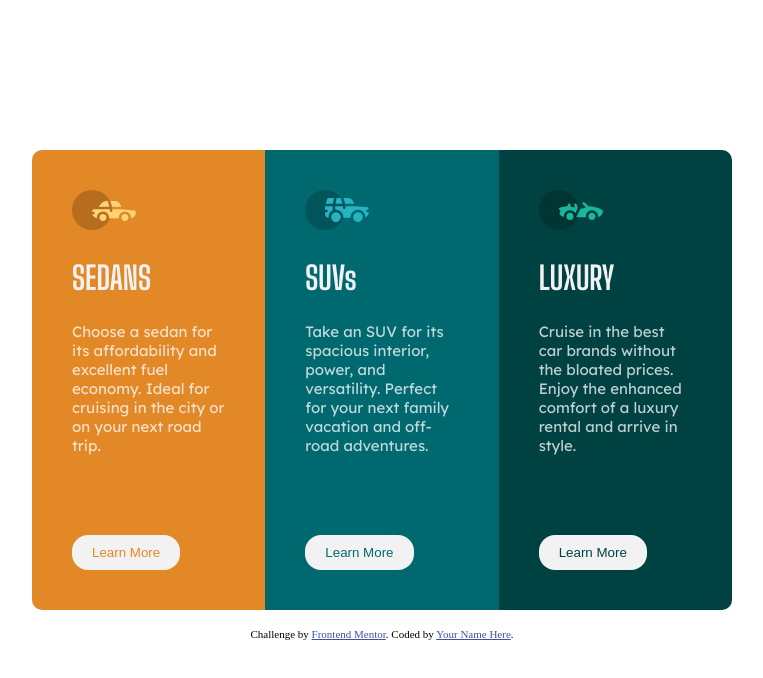
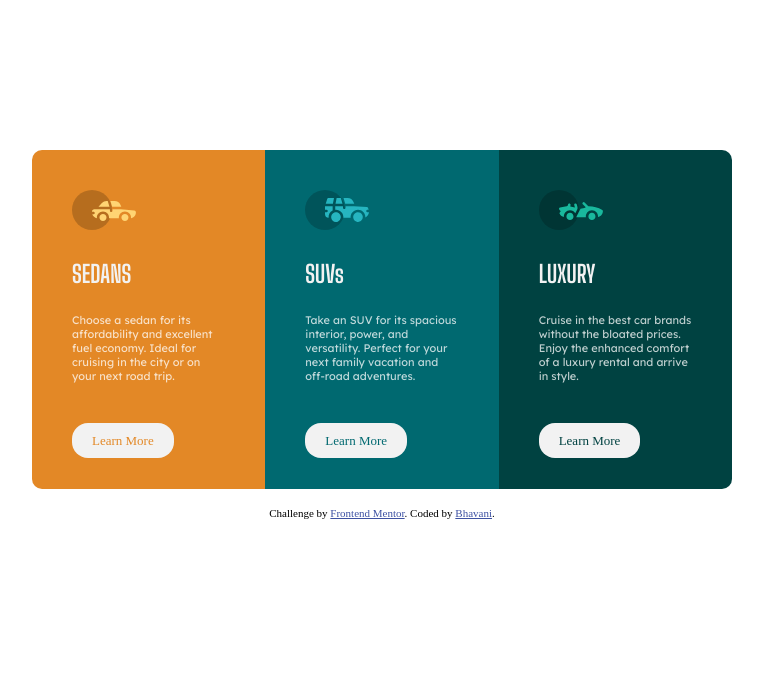
Before and after one commit to BhavaniPenugonda/3-column-preview-card-component-main, a plain HTML site: page index.html in a window 1280 px wide. Shown: the whole page, without its empty margins (258-1021 px from the left). Drawn offline with Linux system fonts and the light colour scheme.

Commit message:
styles.css
pixels value changed

```diff
--- a/css/styles.css
+++ b/css/styles.css
@@ -6,10 +6,12 @@
   --grid-item-sedans-bgcolor: hsl(31, 77%, 52%);
   --grid-item-SUVs-bgcolor:hsl(184, 100%, 22%);
   --grid-item-Luxury-bgcolor:hsl(179, 100%, 13%);
-  --h1-button-color:hsl(0, 0%, 95%);
+  --h2-button-color:hsl(0, 0%, 95%);
   --p-textcolor:hsla(0, 0%, 100%, 0.75);
+  --attribution-a:hsl(228, 45%, 44%);
+}
 
-}
+/* sets the grid to the center and in 3 columns*/
 .grid{
   display:grid;
   grid-template-columns:1fr 1fr 1fr;
@@ -19,64 +21,103 @@
   border-radius: 10px;
   overflow: hidden;
 }
+
+/* sets the each grid item padding*/
 .grid-item{
   padding:40px;
 }
 
-.grid-item-sedans{
+/*sets the background color to grid sedans.And sets the background color when button is hovered */
+.grid-item-sedans,
+.button-sedans:hover
+{
   background-color: var(--grid-item-sedans-bgcolor);
 }
 
-.grid-item-SUVs{
+/*sets the background color to grid suvs.And sets the background color when button is hovered */
+.grid-item-SUVs,
+.button-suv:hover{
   background-color: var(--grid-item-SUVs-bgcolor);
 }
-.grid-item-Luxury {
+
+/*sets the background color to grid luxury.And sets the background color when button is hovered */
+.grid-item-Luxury,
+.button-luxury:hover {
   background-color: var(--grid-item-Luxury-bgcolor);
 }
-h1{
+/* sets the font of  grid item  Title  */
+h2{
   margin-top: 25px;
-  color: var(--h1-button-color);
+  color: var(--h2-button-color);
   font-family:"Big Shoulders Display", sans-serif;
   font-weight: 700;
 }
 
+/* sets the paragraph font of each grid item  */
 p{
-  margin-top:25px;
+  margin:25px 0 30px 0;
   color:var(--p-textcolor);
   font-family:"Lexend Deca", sans-serif;
   font-weight:400;
-  font-size: 15px;
+  font-size: 11px;
+
 }
 
 .button{
   padding: 10px 20px;
+  font-size: 13px;
   border: none;
   text-align: center;
+  text-decoration: none;
   border-radius: 16px;
-  margin-top: 80px;
-  background-color: var(--h1-button-color);
+  background-color: var(--h2-button-color);
+  cursor:pointer;
+
 }
 
+/* sets the text color and border when button is hovered    */
+.button:hover {
+  color:var(--p-textcolor);
+  border:1px solid white;
+}
+
+/* sets the sedans grid item button background color  */
 .button-sedans{
   color: var(--grid-item-sedans-bgcolor);
 }
 
+/* sets the suvs grid item button background color  */
 .button-suv{
   color:var(--grid-item-SUVs-bgcolor);
 }
 
+/* sets the luxury grid item button background color  */
 .button-luxury{
   color: var(--grid-item-Luxury-bgcolor);
 }
 
-@media all and (max-width:375px) {
+.attribution {
+  font-size: 11px;
+  text-align: center;
+}
+
+.attribution a {
+color: var(--attribution-a);
+}
+
+/* Adjusts the grid to the mobile screen  upto 768px */
+@media all and (max-width:768px) {
   .grid{
     grid-template-columns: 1fr;
   }
-
+  .button{
+    width: 100px;
+    font-size: 12px;
+    padding:5px;
+  }
 }
-
-@media all and (min-width: 375px) and (max-width: 1440px) {
+/* Adjusts the grid to the desktop screen upto 1440px */
+@media all and (min-width: 768px) and (max-width: 1440px) {
   .grid {
     grid-template-columns: 1fr 1fr 1fr;
   }
--- a/index.html
+++ b/index.html
@@ -11,46 +11,47 @@
   <link href="https://fonts.googleapis.com/css2?family=Big+Shoulders+Display:wght@100..900&family=Lexend+Deca:wght@100..900&display=swap" rel="stylesheet">
   <link rel="stylesheet" href="./css/styles.css">
   <link rel="icon" type="image/png" sizes="32x32" href="./images/favicon-32x32.png">
-
+  <!--Title of Web page-->
   <title>Frontend Mentor | 3-column preview card component</title>
-
-  <!-- Feel free to remove these styles or customise in your own stylesheet 👍 -->
-  <style>
-    .attribution { font-size: 11px; text-align: center; }
-    .attribution a { color: hsl(228, 45%, 44%); }
-  </style>
 </head>
 <body >
   <main>
     <div class ="grid">
       <div class= "grid-item grid-item-sedans">
+        <!--sedans grid icon image-->
         <img src="./images/icon-sedans.svg">
-        <h1> SEDANS </h1>
-        <p>Choose a sedan for its affordability and excellent fuel economy. Ideal for cruising in the city
-          or on your next road trip.</p>
-          <button class="button button-sedans">Learn More</button>
+        <h2> SEDANS </h2>
+        <p>
+          Choose a sedan for its affordability and excellent fuel economy. Ideal for cruising in the city
+          or on your next road trip.
+        </p><br>
+        <a href="#" class="button button-sedans" >Learn More</a>
       </div>
       <div class ="grid-item grid-item-SUVs">
+        <!--suv grid icon image-->
         <img src="./images/icon-suvs.svg">
-          <h1>SUVs </h1>
-          <p>Take an SUV for its spacious interior, power, and versatility. Perfect for your next family vacation
-            and off-road adventures.</p>
-            <button class="button button-suv">Learn More</button>
+        <h2>SUVs </h2>
+        <p>
+          Take an SUV for its spacious interior, power, and versatility. Perfect for your next family vacation
+          and off-road adventures.
+        </p><br>
+        <a href="#" class="button button-suv" >Learn More</a>
       </div>
       <div class = "grid-item grid-item-Luxury">
+        <!--luxury grid icon image-->
         <img src="./images/icon-luxury.svg">
-            <h1>LUXURY</h1>
+        <h2>LUXURY</h2>
         <p>
           Cruise in the best car brands without the bloated prices. Enjoy the enhanced comfort of a luxury
           rental and arrive in style.
-            </p>
-            <button class="button button-luxury">Learn More</button>
+        </p><br>
+        <a class="button button-luxury">Learn More</a>
       </div>
     </div>
   </main><br>
   <div class="attribution">
     Challenge by <a href="https://www.frontendmentor.io?ref=challenge" target="_blank">Frontend Mentor</a>.
-        Coded by <a href="#">Your Name Here</a>.
+    Coded by <a href="#">Bhavani</a>.
   </div>
 </body>
 </html>
```
Lines whose indentation alone changed are shown as unchanged.
